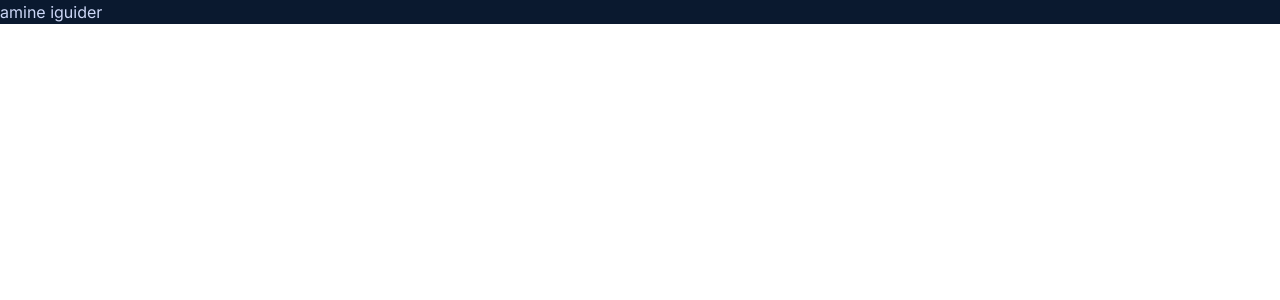
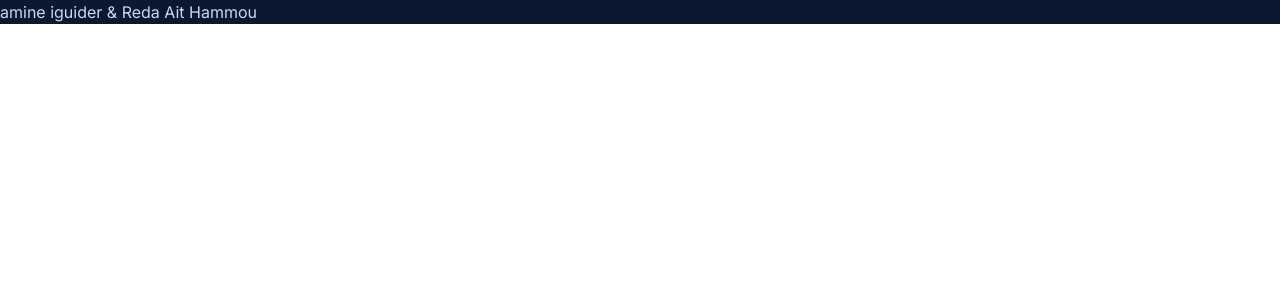
Before and after one commit to IGUIDER-AMINE/food_delivery, a Next.js app: page / in a window 1280 px wide. Shown: the top 300 px of the page. Built offline with nearby package versions, Linux system fonts and the light colour scheme.

Commit message:
add name

```diff
--- a/app/page.tsx
+++ b/app/page.tsx
@@ -3,7 +3,7 @@ import Image from "next/image";
 export default function Home() {
   return (
     <main className="w-full  font-bodyFont bg-bodyColor text-textLight overflow-x-hidden overflow-y-scroll scrollbar scrollbar-track-textDark/20 scrollbar-thumb-textDark/60">
-      <div className="font-titleFont">amine iguider</div>
+      <div className="font-titleFont">amine iguider & Reda Ait Hammou</div>
     </main>
   );
 }
```
